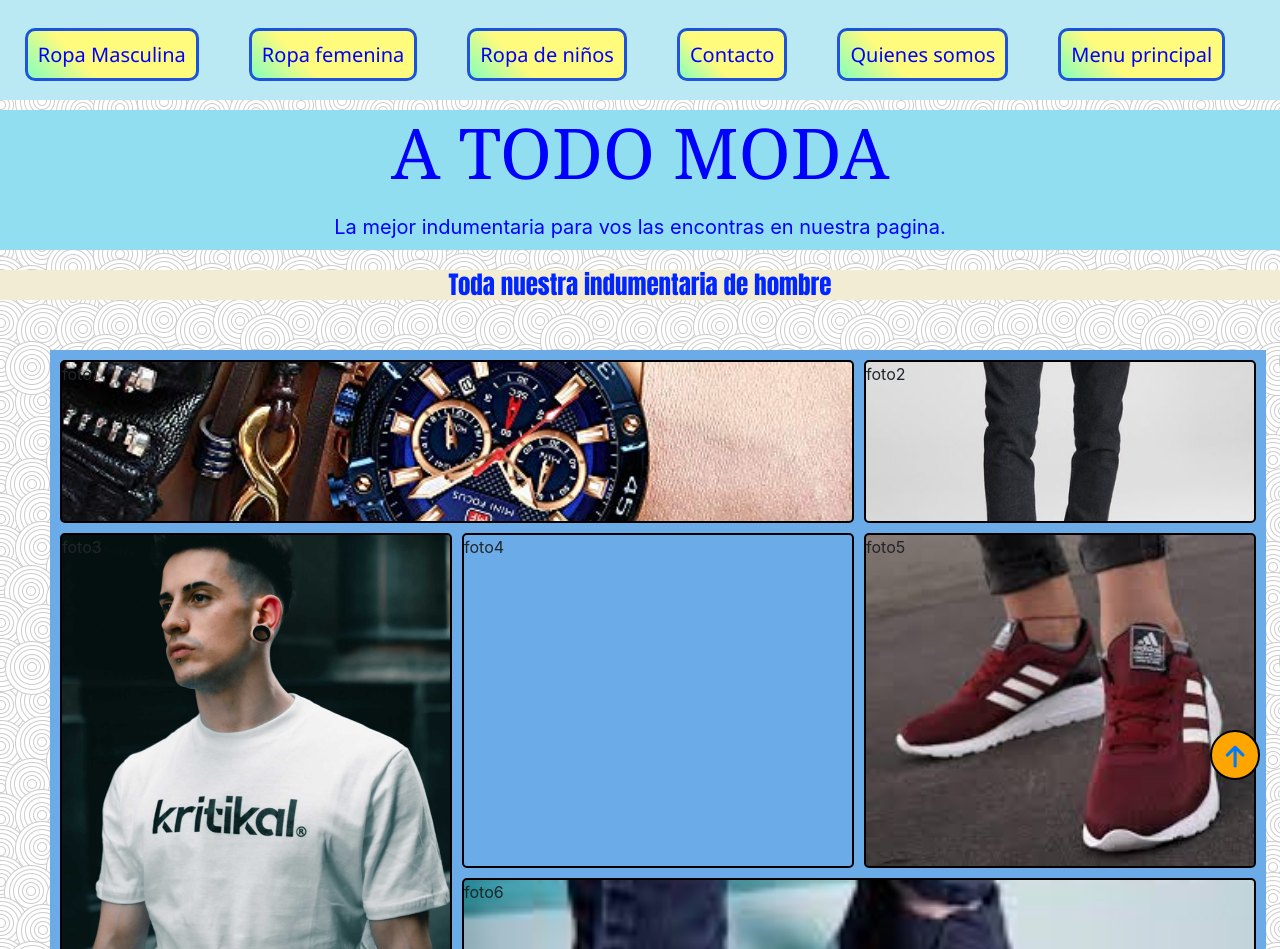
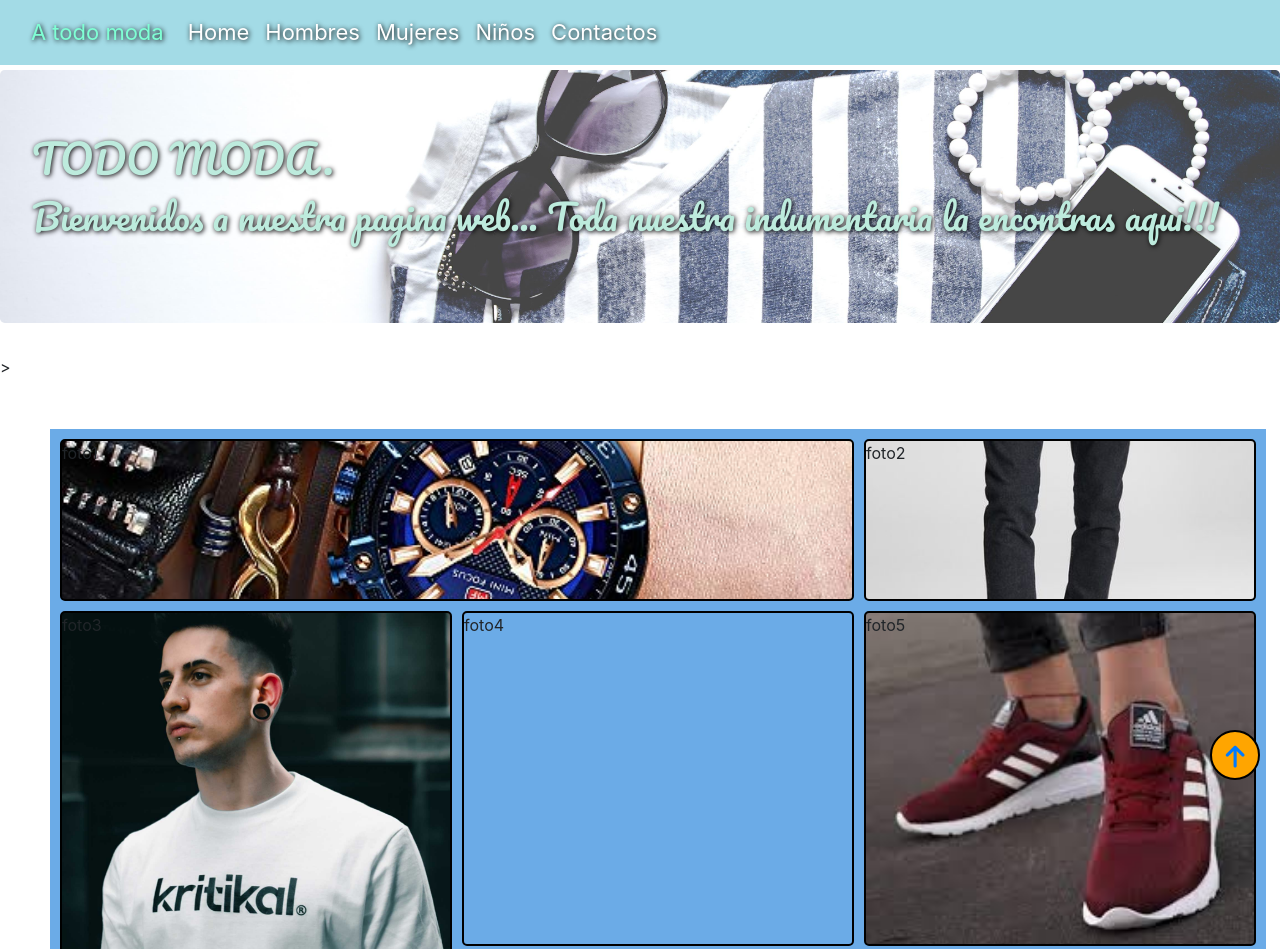
Before and after one commit to LucianoNovelli/Mi-proyecto-Coder, a plain HTML site: page index.html in a window 1280 px wide. Shown: the top 949 px of the page. Drawn offline with nearby package versions, Linux system fonts and the light colour scheme.

Commit message:
Se modifico el header y se agrego un jumbotron

```diff
--- a/estilos.css
+++ b/estilos.css
@@ -1,3 +1,4 @@
+@import url('https://fonts.googleapis.com/css2?family=Pacifico&display=swap');
 * {
     margin: 0;
     padding: 0;
@@ -8,64 +9,29 @@ html {
     scroll-behavior: smooth;
 }
 
-header {
-    background-color: #bae9f3;
-    width: 100%;
-    height: 100px;
-    font-family: 'Courier New', Courier, monospace;
-    }
-
-.barra ul li{
-    list-style: none;
-    font-family:'Segoe UI', Tahoma, Geneva, Verdana, sans-serif
+.navbar{
+    background-color:#a3dbe6;
 }
 
-.barra-1{
-    display:flex;
-    flex-direction: row;
-    justify-content:center;
-    padding-top: 40px;
-    padding-left: 20px;
+.navbar a{
+    color: white;
+    text-shadow: 1px 1px 5px black;
+    font-size: 22px;
+}
+#color-titulo{
+    color: aquamarine;
 }
 
-.barra a {
-    color: blue;
-    text-decoration: none;
-    font-size: 20px;
-    background-color: #85FFBD;
-    background-image: linear-gradient(45deg, #85FFBD 0%, #FFFB7D 33%);
-    border:rgba(1, 56, 235, 0.863) solid;
-    border-radius: 10px;
-    padding: 10px;
-    margin: 0px 50px 0px 0px;
-}
-
-.barra-1 a:hover{
-    font-size: 30px;
-    color: rgb(0, 255, 123);
-}
-
-main {
-    width: 100%;
-    background-color:#f3babb;
-    background-image: url(multimedia/swirl_pattern.webp);
-
-    padding-top: 10px;
-}
-
-.logo {
-    display: flex;
-    flex-direction: column;
-    align-items:center;
-    background-color:#91def0;
-    width: 100%;
-    height:140px;
-}
-
-h1{
-    font-family: Georgia, 'Times New Roman', Times, serif;
-    font-size: 70px;
-    color: blue;
+.jumbotron{
+    background-image: url(/multimedia/fotojumbotron.jpg);
+    background-size: cover;
+    background-position: center;
+    background-color:#d0e0e3;
+    margin-top: 5px;
+    font-family: 'Pacifico', cursive;
+    font-size: 35px;
+    color:#bdebdd;
+    text-shadow: 1px 1px 5px black;
 }
 
 h3{
@@ -85,13 +51,6 @@ h3{
     font-family: 'Gill Sans', 'Gill Sans MT', Calibri, 'Trebuchet MS', sans-serif;
     border: 2px blue solid;
     border-radius: 20px;
-}
-
-p{
-    color: blue;
-    font-size: 20px;
-    padding-top: 10px;
-
 }
 
 h2 {
--- a/index.html
+++ b/index.html
@@ -19,27 +19,47 @@
 <body>
 
     <header data-aos="fade-down">
+        <!-- Inicio de barra de navegacion -->
+        <nav class="navbar navbar-expand-lg"  class="navbar navbar-dark bg-primary">
+            <div class="container-fluid">
+                <a class="navbar-brand" href="#" id="color-titulo">A todo moda</a>
+                <button class="navbar-toggler" type="button" data-bs-toggle="collapse" data-bs-target="#navbarNav"
+                    aria-controls="navbarNav" aria-expanded="false" aria-label="Toggle navigation">
+                    <span class="navbar-toggler-icon"></span>
+                </button>
+                <div class="collapse navbar-collapse" id="navbarNav">
+                    <ul class="navbar-nav">
+                        <li class="nav-item">
+                            <a class="nav-link active" aria-current="page" href="#">Home</a>
+                        </li>
+                        <li class="nav-item">
+                            <a class="nav-link" href="#">Hombres</a>
+                        </li>
+                        <li class="nav-item">
+                            <a class="nav-link" href="#">Mujeres </a>
+                        </li>
+                        <li class="nav-item">
+                            <a class="nav-link" href="#">Niños</a>
+                        </li>
+                        <li class="nav-item">
+                            <a class="nav-link" href="#">Contactos</a>
+                        </li>
 
-        <nav class="barra">
-            <ul class="barra-1">
-                <li><a href="menus/hombres.html">Ropa Masculina</a></li>
-                <li><a href="Menus/mujeres.html">Ropa femenina</a></li>
-                <li><a href="Menus/niños.html">Ropa de niños</a></li>
-                <li><a href="menus/contactos.html">Contacto</a></li>
-                <li><a href="menus/quienes-somos.html">Quienes somos</a></li>
-                <li><a href="index.html">Menu principal</a></li>
-            </ul>
+                    </ul>
+                </div>
+            </div>
         </nav>
+        <!-- FIN de barra de navegacion -->
     </header>
 
     <main>
-        <div class="logo">
-            <h1 data-aos="flip-left">A TODO MODA</h1>
-            <p>La mejor indumentaria para vos las encontras en nuestra pagina.</p>
-        </div>
-        <div>
-            <h3 data-aos="zoom-in">Toda nuestra indumentaria de hombre</h3>
-        </div>
+        <!-- Inicio de JUMBOTRON -->
+        <div class="jumbotron">
+            <h1>TODO MODA.</h1>
+            <p>Bienvenidos a nuestra pagina web... Toda nuestra indumentaria la encontras aqui!!!</p>
+        </div>>
+        <!-- Inicio de JUMBOTRON -->
+
 
         <div class="ropa-hombre">
             <div class="todo-hombre1 galeria">foto1</div>
```
Also changed, not shown: multimedia/fotojumbotron.jpg (added).
